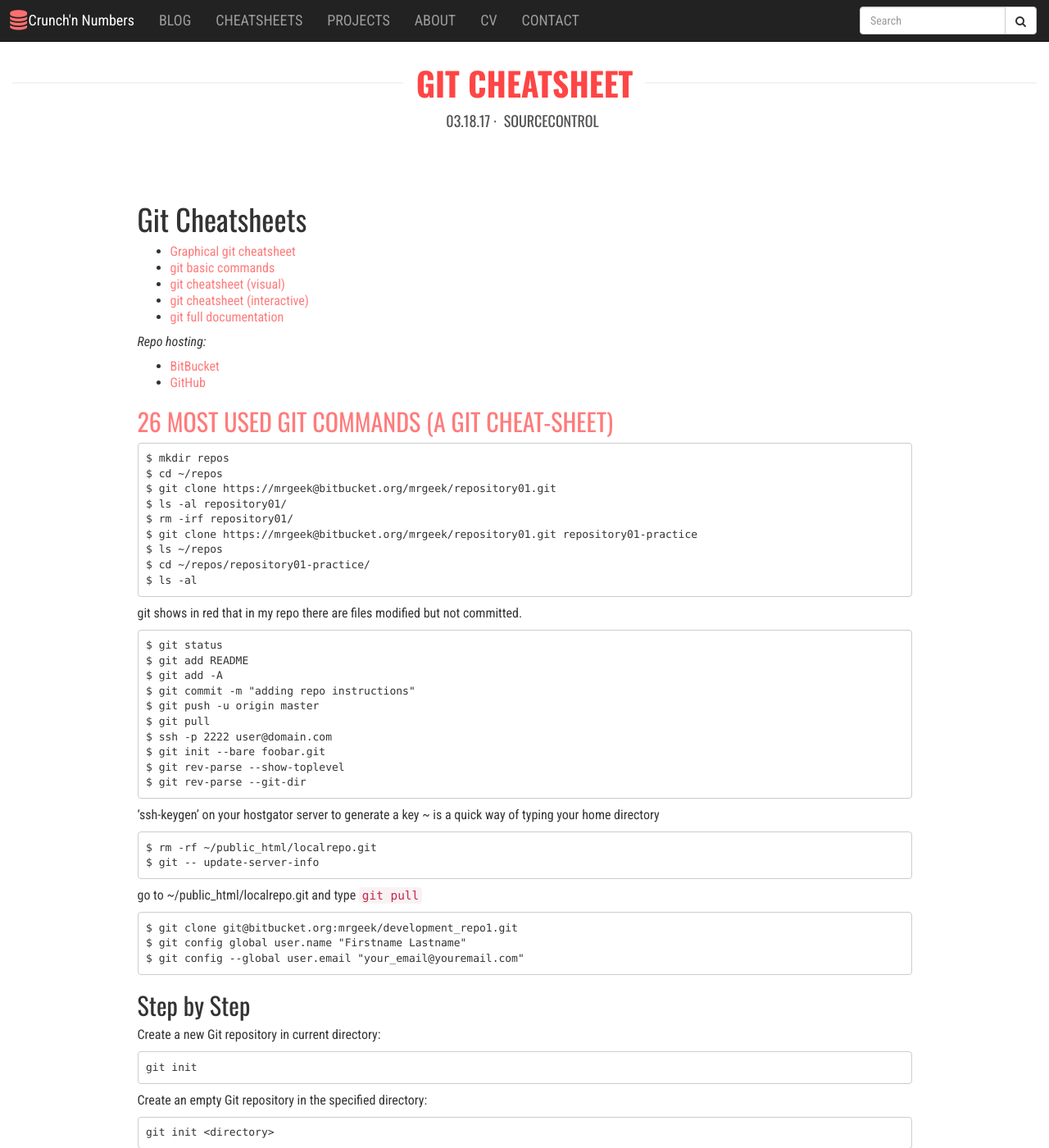
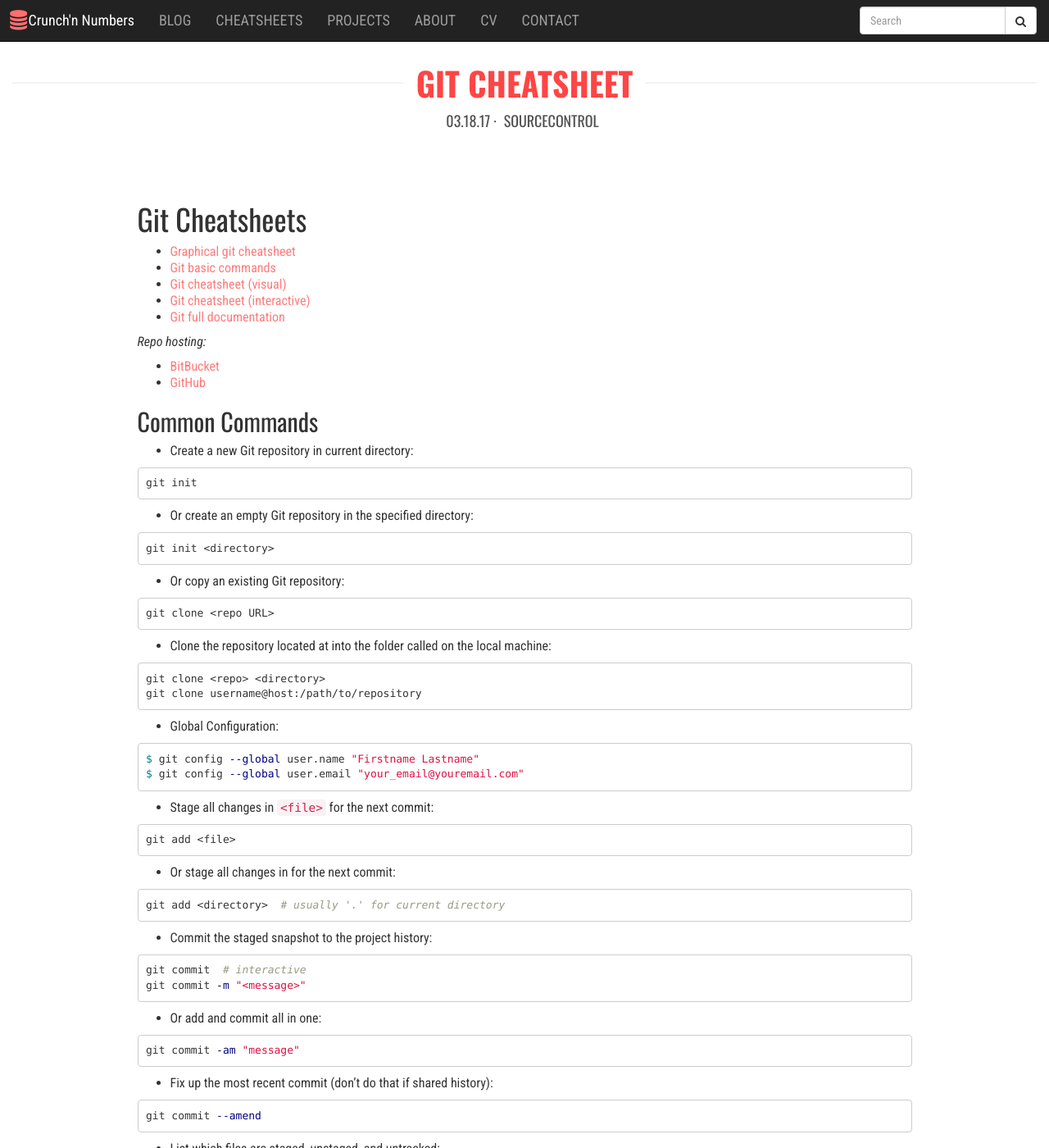
Before and after one commit to john-cd/john-cd.github.io, a Jekyll site: the page built from _cheatsheets/sourcecontrol/git.md, in a window 1280 px wide and 1400 px high. Shown: the whole window at 82% size. Built offline with Jekyll 4.4.1, drawn with Linux system fonts in a browser that asks for light colours; nearby versions of some CDN libraries; some of the changed text lies outside the part shown.

Commit message:
Update git.md

````diff
--- a/_cheatsheets/sourcecontrol/git.md
+++ b/_cheatsheets/sourcecontrol/git.md
@@ -7,222 +7,302 @@ tags: SCM DevOps
 # Git Cheatsheets
 
 * [Graphical git cheatsheet](http://byte.kde.org/~zrusin/git/git-cheat-sheet-medium.png)
-* [git basic commands](https://www.atlassian.com/git/tutorials/svn-to-git-prepping-your-team-migration/basic-git-commands)
-* [git cheatsheet (visual)](https://www.maxoberberger.net/media/cheatsheet/git-cheatsheet-visual.pdf)
-* [git cheatsheet (interactive)](http://ndpsoftware.com/git-cheatsheet.html#loc=workspace)
-* [git full documentation](https://git-scm.com/doc)
+* [Git basic commands](https://www.atlassian.com/git/tutorials/svn-to-git-prepping-your-team-migration/basic-git-commands)
+* [Git cheatsheet (visual)](https://www.maxoberberger.net/media/cheatsheet/git-cheatsheet-visual.pdf)
+* [Git cheatsheet (interactive)](http://ndpsoftware.com/git-cheatsheet.html#loc=workspace)
+* [Git full documentation](https://git-scm.com/doc)
 
 *Repo hosting:*
 * [BitBucket](https://bitbucket.org/)
 * [GitHub](https://github.com/)
 
-## [26 MOST USED GIT COMMANDS (A GIT CHEAT-SHEET)](http://www.mrgeek.me/technology/26-most-used-git-commands-a-git-cheat-sheet/)
 
-	$ mkdir repos
-	$ cd ~/repos
-	$ git clone https://mrgeek@bitbucket.org/mrgeek/repository01.git
-	$ ls -al repository01/
-	$ rm -irf repository01/
-	$ git clone https://mrgeek@bitbucket.org/mrgeek/repository01.git repository01-practice
-	$ ls ~/repos
-	$ cd ~/repos/repository01-practice/
-	$ ls -al
+## Common Commands
 
-git shows in red that in my repo there are files modified but not committed.
+- Create a new Git repository in current directory:
 
-	$ git status
-	$ git add README
-	$ git add -A
-	$ git commit -m "adding repo instructions"
-	$ git push -u origin master
-	$ git pull
-	$ ssh -p 2222 user@domain.com
-	$ git init --bare foobar.git
-	$ git rev-parse --show-toplevel
-	$ git rev-parse --git-dir
+```bash
+git init
+```
 
-'ssh-keygen' on your hostgator server to generate a key
-~ is a quick way of typing your home directory
+- Or create an empty Git repository in the specified directory:
 
-	$ rm -rf ~/public_html/localrepo.git
-	$ git -- update-server-info
+```bash
+git init <directory>
+```
 
-go to ~/public_html/localrepo.git and type `git pull`
+- Or copy an existing Git repository:
 
-	$ git clone git@bitbucket.org:mrgeek/development_repo1.git
-	$ git config global user.name "Firstname Lastname"
-	$ git config --global user.email "your_email@youremail.com"
+```bash
+git clone <repo URL>
+```
 
-## Step by Step
+- Clone the repository located at <repo> into the folder called <directory> on the local machine:
 
-Create a new Git repository in current directory:
+```bash
+git clone <repo> <directory>
+git clone username@host:/path/to/repository
+```
 
-	git init
+- Global Configuration:
 
-Create an empty Git repository in the specified directory:
+```bash
+$ git config --global user.name "Firstname Lastname"
+$ git config --global user.email "your_email@youremail.com"
+```
 
-	git init <directory>
+- Stage all changes in `<file>` for the next commit:
 
-Copy an existing Git repository:
+```bash
+git add <file>
+```
 
-	git clone <repo>
+- Or stage all changes in <directory> for the next commit:
 
-Clone the repository located at <repo> into the folder called <directory> on the local machine:
+```bash
+git add <directory>  # usually '.' for current directory
+```
 
-	git clone <repo> <directory>
-	git clone username@host:/path/to/repository
+- Commit the staged snapshot to the project history:
 
-Config:
+```bash
+git commit  # interactive
+git commit -m "<message>"
+```
 
-	git config --global user.name <name>
-	git config --global user.email <email>
+- Or add and commit all in one:
 
-Stage all changes in `<file>` for the next commit:
+```bash
+git commit -am "message"
+```
 
-	git add <file>
+- Fix up the most recent commit (don't do that if shared history):
 
-Stage all changes in <directory> for the next commit:
+```bash
+git commit --amend
+```
 
-	git add <directory>
+- List which files are staged, unstaged, and untracked:
 
-Commit the staged snapshot to the project history:
+```bash
+git status
+git status -s  # short format
+```
 
-	git commit
-	git commit -m "<message>"
+- Show file diff:
 
-Add and commit all in one:
+```bash
+git diff           #  git diff by itself doesn’t show all changes made since your last commit – only changes that are still unstaged.
+git diff --staged  #  Shows file differences between staging and the last file version
+```
 
-	git commit -am "message"
+- Open GUI:
 
-Fix up the most recent commit:
+```bash
+git gui
+```
 
-	git commit --amend
+- Displays committed snapshots:
 
-List which files are staged, unstaged, and untracked:
+```bash
+git log -n <limit>
+git log --graph --decorate --oneline
+```
 
-	git status
-	git status -s
+- Checking out commits, and checking out branches:
 
-Show file diff:
+```bash
+git checkout <commit>       #  Return to commit
+git checkout master         #  Return to the master branch (or whatever branch we choose)
+```
 
-	git diff                 #  git diff by itself doesn’t show all changes made since your last commit – only changes that are still unstaged.
-	git diff --staged   #  Shows file differences between staging and the last file version
+- Check out a previous version of a file:
 
-Open GUI:
-
-	git gui
-
-Displays committed snapshots:
-
-	git log -n <limit>
-	git log --graph --decorate --oneline
-
-Checking out commits, and checking out branches:
-
-	git checkout <commit>
-	git checkout master #  Return to the master branch (or whatever branch we choose)
-
-Check out a previous version of a file:
-
-	git checkout <commit> <file>
-	git checkout HEAD hello.py  #  check out the most recent version
+```bash
+git checkout <commit> <file>    #  Check out the version of the file from the selected commit
+git checkout HEAD hello.py      #  Check out the most recent version
+```
 
 ## Branches
 
 Branches are just pointers to commits.
 
-List all of the branches in your repository.  Also tell you what branch you're currently in:
+- List all of the branches in your repository.  Also tell you what branch you're currently in ('*' branch):
 
-	git branch
+```bash
+git branch
+```
 
-Create a new branch called <branch>.
+- Create a new branch called <branch>.
 
-	git branch <branch>
+```bash
+git branch <branch>
+```
 
 This does not check out the new branch. you need:
 
-	git checkout <existing-branch>
+```bash
+git checkout <existing-branch>
+```
 
 Or direcly create-and-check out <new-branch>.
 
-	git checkout -b <new-branch>
+```bash
+git checkout -b <new-branch>
+```
 
-Safe delete the branch:
+- Safe delete the branch:
 
-	git branch -d <branch>
+```
+git branch -d <branch>
+```
 
-Merge the specified branch into the current branch:
+- Merge the specified branch into the current branch:
 
-	git merge <branch>
+```bash
+git merge <branch>
+```
 
-Undo any undesired changes
+- Undo any undesired changes
 
 Generate a new commit that undoes all of the changes introduced in <commit>, then apply it to the current branch
 
-	git revert <commit>
+```bash
+git revert <commit>
+```
 
-git revert undoes a single commit—it does not “revert” back to the previous state of a project by removing all subsequent commits.
+``git revert`` undoes a single commit — it does not “revert” back to the previous state of a project by removing all subsequent commits.
 
-Dangerous method - erases history
+- Reset (dangerous method - erases history):
 
-	git reset
+```bash
+git reset
+```
 
-List the remote connections you have to other repositories.
+- List the remote connections you have to other repositories.
 
-	git remote -v
+```bash
+git remote -v
+```
 
-Create a new connection / delete a connection to a remote repository.
+- Create a new connection / delete a connection to a remote repository.
 
-	git remote add <name> <url>  # often "origin"
-	git remote rm <name> # delete
+```bash
+git remote add <name> <url>  # often "origin"
+git remote rm <name>         # delete
+```
 
-Fetch the specified remote’s copy of the current branch and immediately merge it into the local copy. This is the same as git fetch <remote> followed by git merge origin/<current-branch>.
+- Fetch the specified remote’s copy of the current branch and immediately merge it into the local copy. This is the same as git fetch <remote> followed by git merge origin/<current-branch>.
 
-	git pull <remote>
+```bash
+git pull <remote>
+```
 
-Put my changes on top of what everybody else has done. ensure a linear history by preventing unnecessary merge commits.
+- Put my changes on top of what everybody else has done. Ensure a linear history by preventing unnecessary merge commits.
 
-	git pull --rebase <remote>
+```bash
+git pull --rebase <remote>
+```
 
-Transfer commits from your local repository to a remote repo.
+- Transfer commits from your local repository to a remote repo.
 
-	git push <remote> <branch>
+```bash
+git push <remote> <branch>
+```
 
-Pushes the current branch to the remote server and links the local branch to the remote so next time you can do git pull or git push
+- Pushes the current branch to the remote server and links the local branch to the remote so next time you can do git pull or git push
 
-	git push -u origin <branch>
-
+```bash
+git push -u origin <branch>
+```
 
 ## Typical Workflows
 
+### Clone a Repo
+
+```bash
+$ mkdir repos
+$ cd ~/repos
+$ git clone https://<url>
+$ ls -al  <repo dir>
+```
+
+### Add a change in the working directory to the staging area
+
+```bash
+$ git status
+$ git add README
+```
+
+``-A``, ``--all`` finds new files as well as staging modified content and removing files that are no longer in the working tree.
+
+```bash
+$ git add -A
+$ git commit -m "Add repo instructions"
+$ git push -u origin master
+$ git pull
+$ ssh -p 2222 user@domain.com
+```
+
 ###  Short-lived topic branches
 
-* Start a new feature: `git checkout -b new-feature master`
+* Start a new feature:
+
+```bash
+git checkout -b new-feature master
+```
+
 * Edit some files:
 
-	git add <file>
-	git commit -m "Start a feature"
+```bash
+git add <file>
+git commit -m "Start a feature"
+```
+
 * Edit some files
-	git add <file>
-	git commit -m "Finish a feature"
+
+```bash
+git add <file>
+git commit -m "Finish a feature"
+```
+
 * Merge in the new-feature branch
-	git checkout master
-	git merge new-feature
-	git branch -d new-feature
 
-### Centralized repo
+```bash
+git checkout master
+git merge new-feature
+git branch -d new-feature
+```
+
+### Push and Pull from a Centralized Repo
 
 * To push the master branch to the central repo:
 
-	git push origin master
+```bash
+git push origin master
+```
 
-If local history has diverged from the central repository, Git will refuse the request
+If local history has diverged from the central repository, Git will refuse the request.
 
-	git pull --rebase origin master
+```bash
+git pull --rebase origin master
+```
 
-## Sync my local repo with the remote repo
+### Sync my local repo with the remote repo
 
-	git pull origin master
-	git add filename.xyz
-	git commit . -m “comment”
-	git push origin master
+```bash
+git pull origin master
+git add filename.xyz
+git commit . -m “comment”
+git push origin master
+```
+
+### Create a central Repo
+
+The --bare flag creates a repository that doesn’t have a working directory, making it impossible to edit files and commit changes in that repository. Central repositories should always be created as bare repositories because pushing branches to a non-bare repository has the potential to overwrite changes.
+
+```bash
+$ git init --bare foobar.git
+$ git rev-parse --show-toplevel     # print top-level directory
+$ git rev-parse --git-dir           # print .git directory name
+```
````
